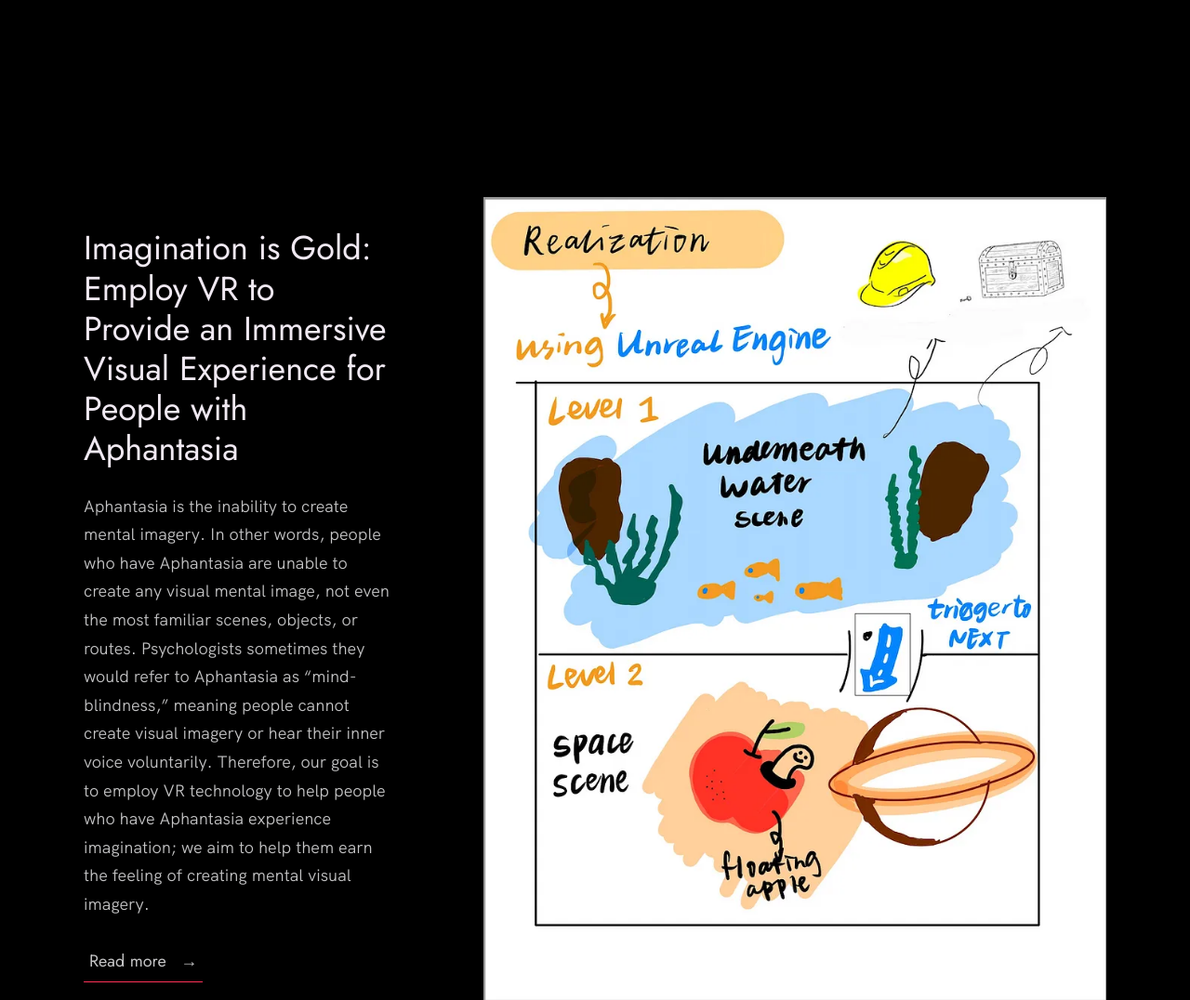
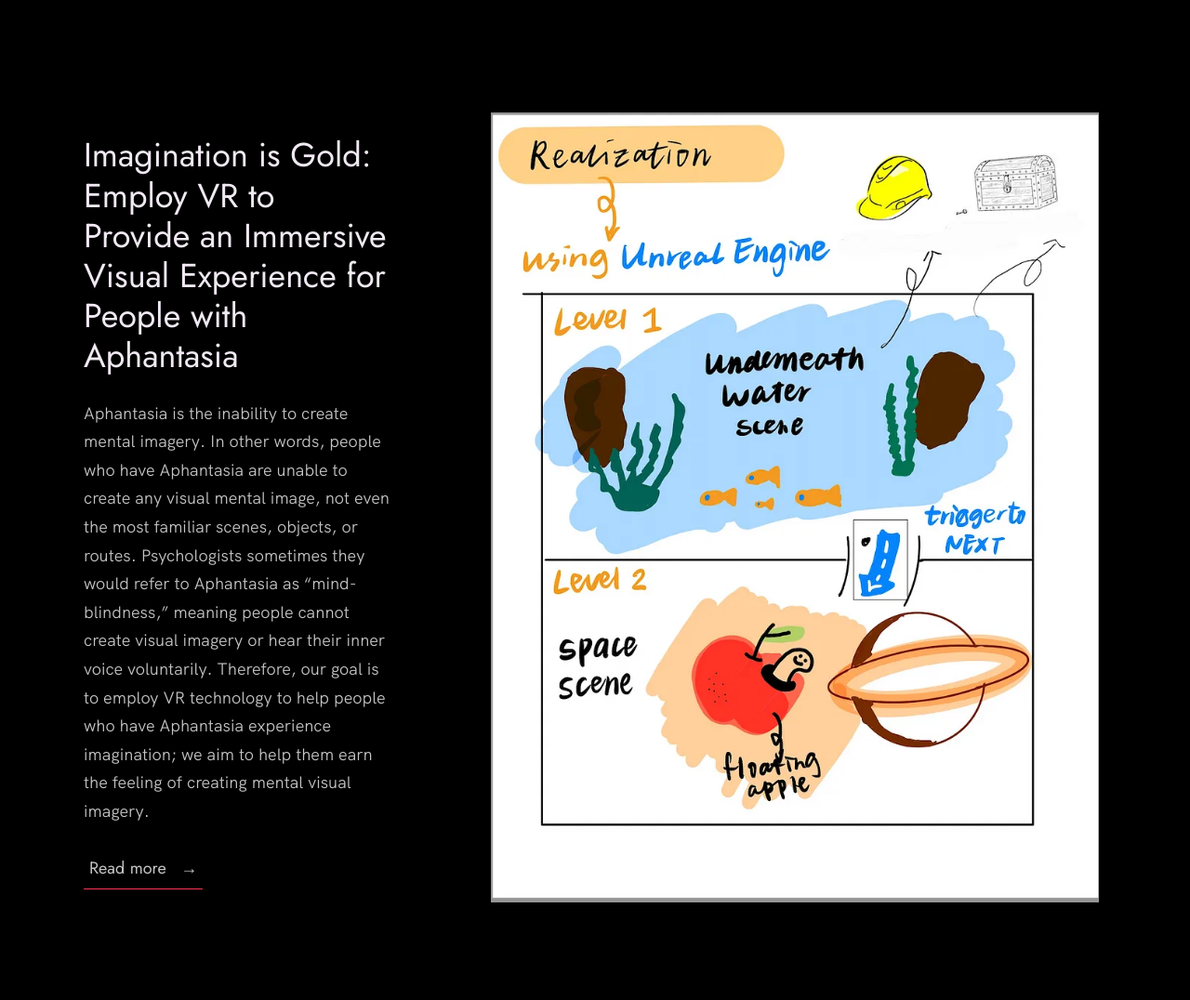
Before and after one commit to rheara4/rheara4.github.io, a plain HTML site: page index.html in a window 1280 px wide. Shown: the part 3740-4816 px from the top of the page at 93% size. Drawn offline with Linux system fonts and the light colour scheme.

Commit message:
modified work

```diff
--- a/index.html
+++ b/index.html
@@ -144,8 +144,8 @@
               </div>
             </div>
             <div class="work__image-box">
-              <img src="./Images/VrImage.webp" width="900"
-              height="1050" class="work__image" alt="Project 3" />
+              <img src="./Images/VrImage.webp" width="700"
+              height="850" class="work__image" alt="Project 3" />
             </div>
           </div>
 
```
